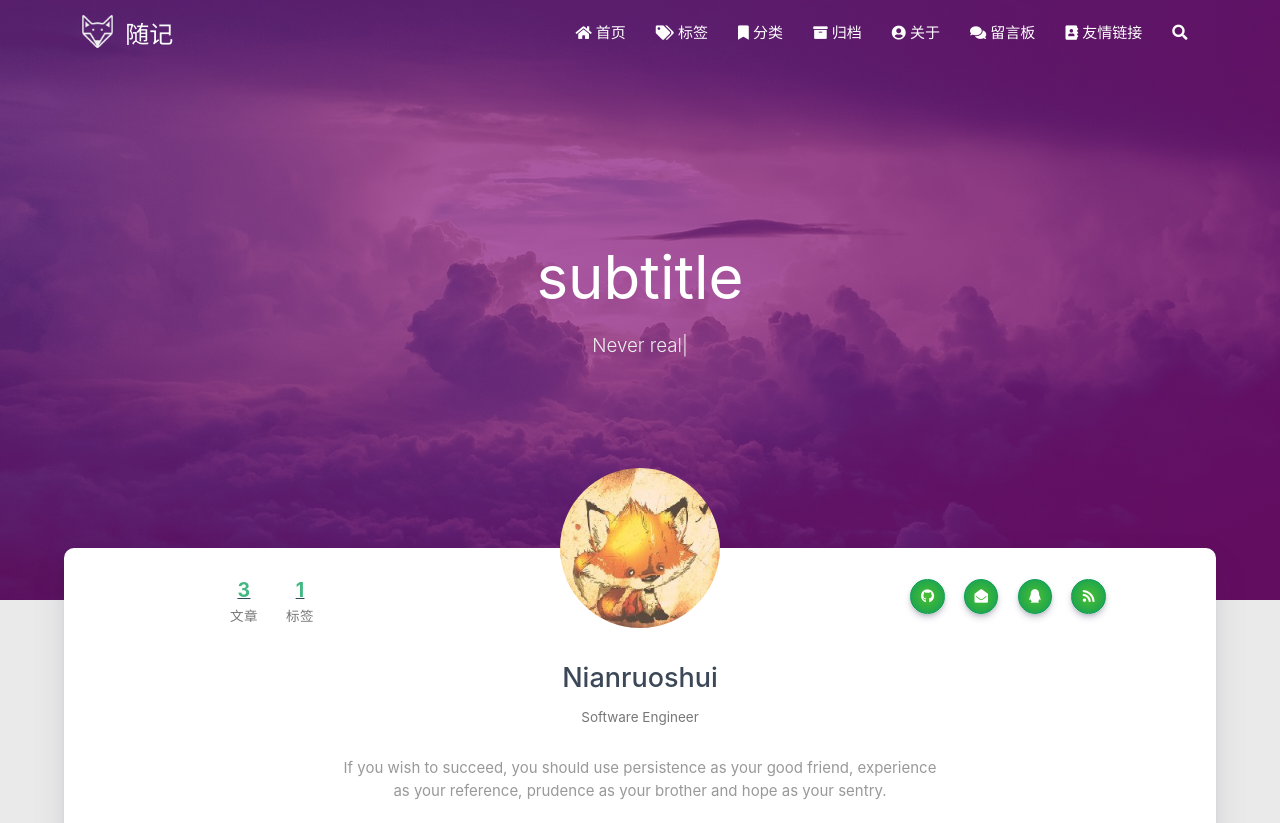
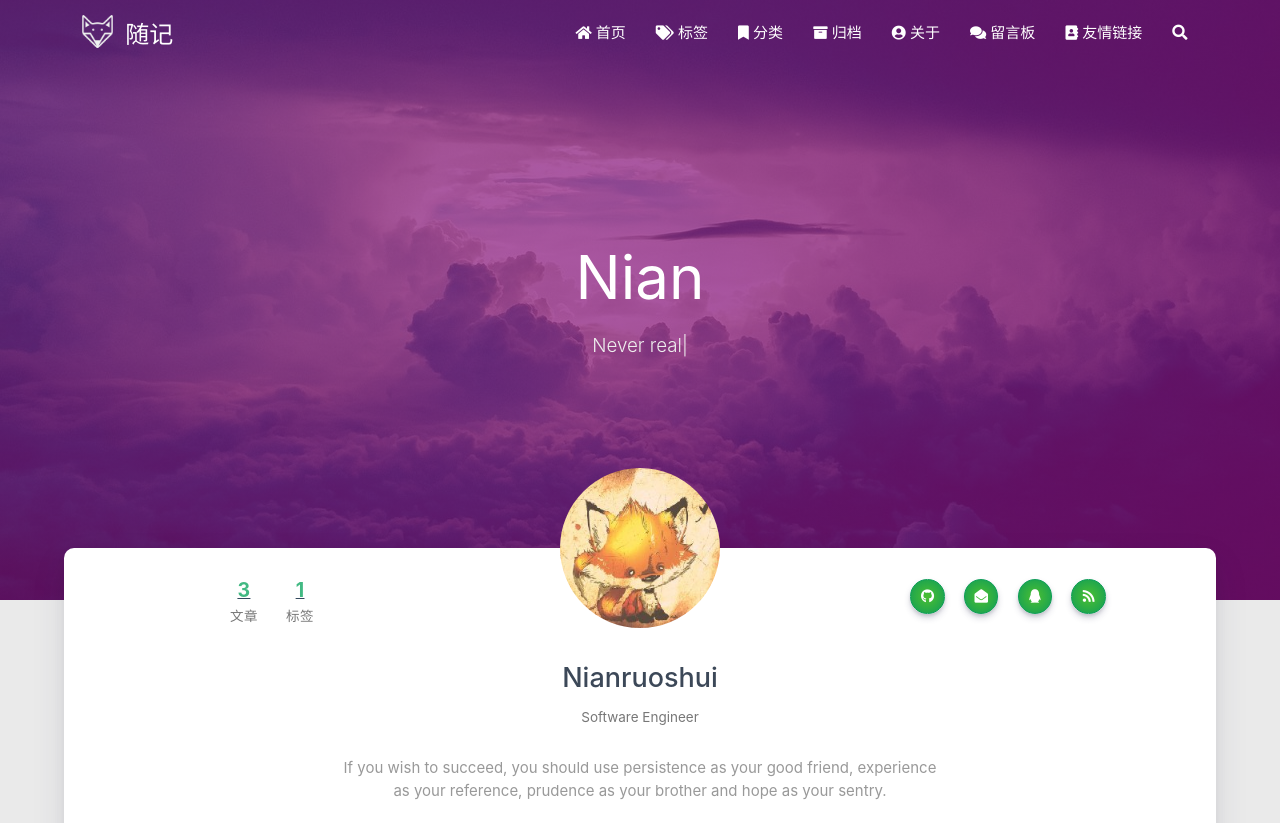
Before and after one commit to NianRuoShui/nianruoshui.github.io, a plain HTML site: page about/index.html in a window 1280 px wide. Shown: the top 823 px of the page. Drawn offline with nearby package versions, Linux system fonts and the light colour scheme; some packages are replaced by stand-ins of ours; no server answers; a script that the page names is missing.

Commit message:
Site updated: 2021-10-08 16:23:41

```diff
--- a/about/index.html
+++ b/about/index.html
@@ -320,7 +320,7 @@
         <div class="brand">
             <div class="title center-align">
 
-                    subtitle
+                Nian
 
             </div>
 
```
Also changed, not shown: archives/2021/10/index.html (+1 -1 lines), archives/2021/index.html (+1 -1 lines), archives/index.html (+1 -1 lines), categories/index.html (+1 -1 lines), contact/index.html (+1 -1 lines), index.html (+1 -1 lines), tags/TEST/index.html (+1 -1 lines), tags/index.html (+1 -1 lines).
